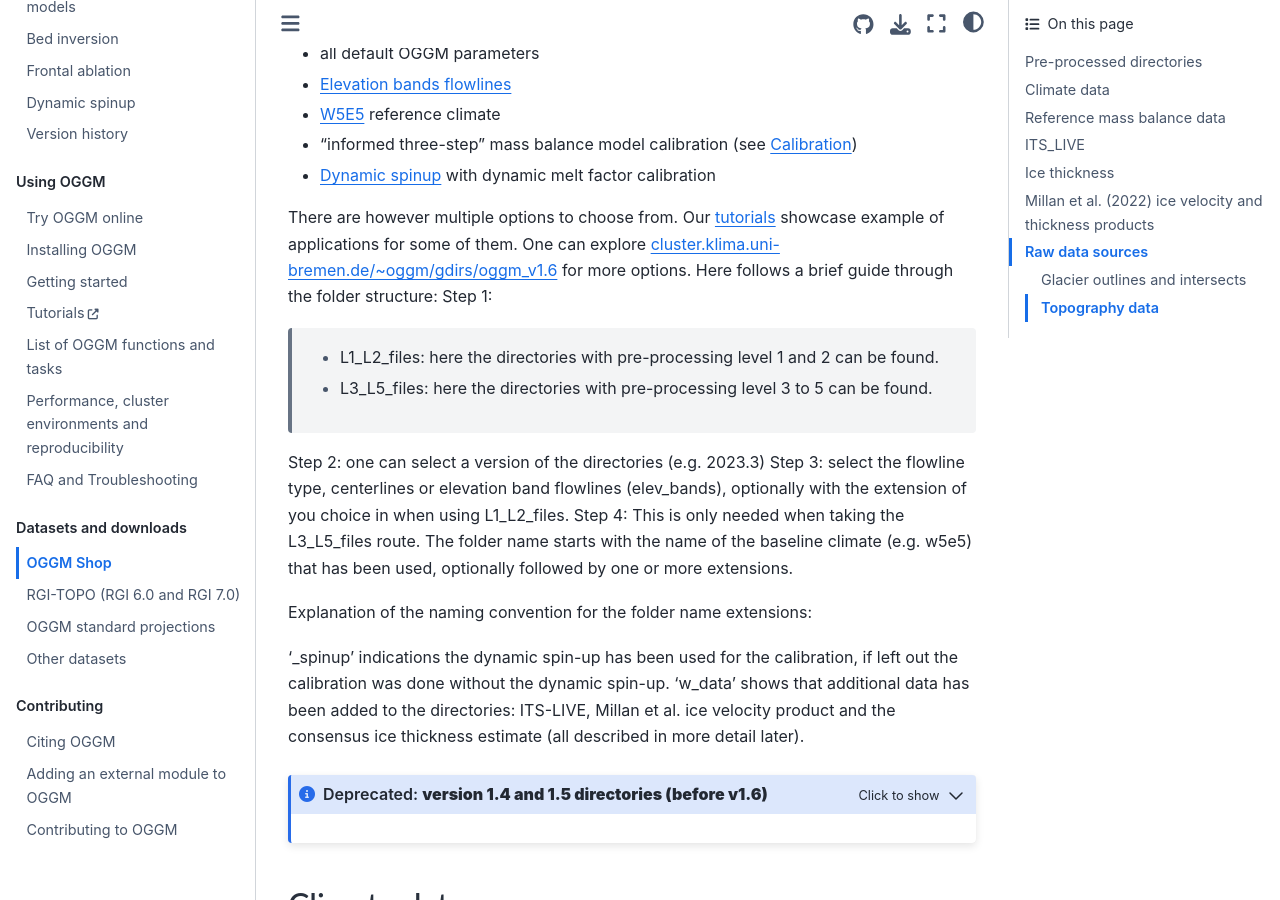
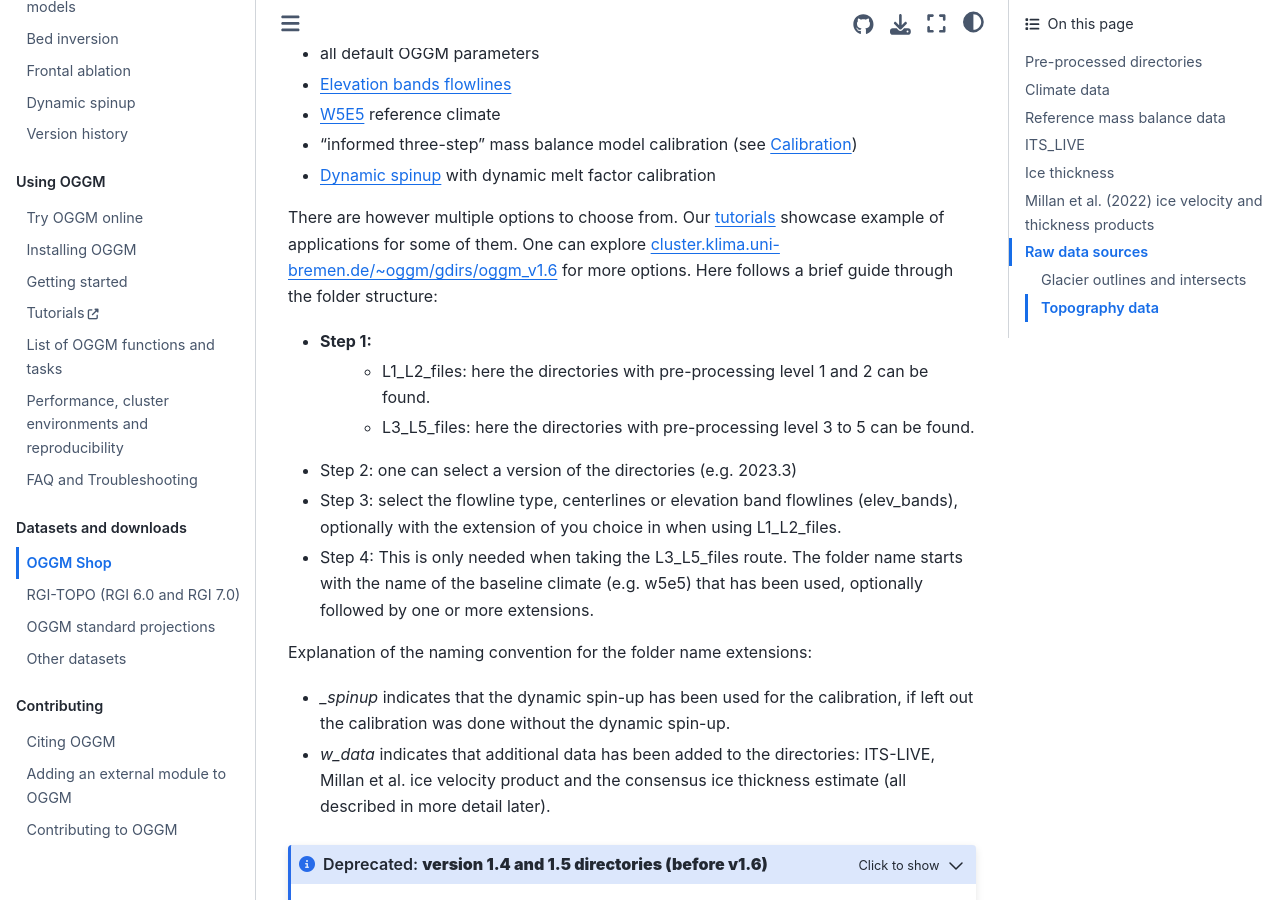
Before and after one commit to OGGM/oggm, a Sphinx documentation site: the page built from docs/shop.rst, in a window 1280 px wide and 900 px high, scrolled down 5242 px. Built offline with Sphinx 7.4.7 and the Sphinx Book theme 1.1.4, drawn with Linux system fonts in a browser that asks for light colours; the version number could not be read and is left out; some of the changed text lies outside the part shown.

Commit message:
Small add-ons

```diff
--- a/docs/shop.rst
+++ b/docs/shop.rst
@@ -23,8 +23,7 @@ the glacier directories, but details are also listed in this document).
 .. important::
 
     Don't forget to set-up or check your system (:ref:`system-settings`) before
-    downloading new data! (You'll need to
-    do this only once per computer.)
+    downloading new data! You'll need to do this only once per computer.
 
 .. _preprodir:
 
@@ -235,21 +234,18 @@ There are however multiple options to choose from. Our `tutorials <https://oggm.
 showcase example of applications for some of them. One can explore
 `cluster.klima.uni-bremen.de/~oggm/gdirs/oggm_v1.6 <https://cluster.klima.uni-bremen.de/~oggm/gdirs/oggm_v1.6>`_
 for more options. Here follows a brief guide through the folder structure:
-Step 1:
- - L1_L2_files: here the directories with pre-processing level 1 and 2 can be found.
- - L3_L5_files: here the directories with pre-processing level 3 to 5 can be found.
-Step 2: one can select a version of the directories (e.g. 2023.3)
-Step 3: select the flowline type, centerlines or elevation band flowlines (elev_bands), optionally
-with the extension of you choice in when using L1_L2_files.
-Step 4: This is only needed when taking the L3_L5_files route. The folder name starts with the name
-of the baseline climate (e.g. w5e5) that has been used, optionally followed by one or more extensions.
+
+- Step 1:
+   - L1_L2_files: here the directories with pre-processing level 1 and 2 can be found.
+   - L3_L5_files: here the directories with pre-processing level 3 to 5 can be found.
+- Step 2: one can select a version of the directories (e.g. 2023.3)
+- Step 3: select the flowline type, centerlines or elevation band flowlines (elev_bands), optionally with the extension of you choice in when using L1_L2_files.
+- Step 4: This is only needed when taking the L3_L5_files route. The folder name starts with the name of the baseline climate (e.g. w5e5) that has been used, optionally followed by one or more extensions.
 
 Explanation of the naming convention for the folder name extensions:
 
-'_spinup' indications the dynamic spin-up has been used for the calibration, if left out the calibration was done
-without the dynamic spin-up.
-'w_data' shows that additional data has been added to the directories: ITS-LIVE, Millan et al. ice
-velocity product and the consensus ice thickness estimate (all described in more detail later).
+- `_spinup` indicates that the dynamic spin-up has been used for the calibration, if left out the calibration was done without the dynamic spin-up.
+- `w_data` indicates that additional data has been added to the directories: ITS-LIVE, Millan et al. ice velocity product and the consensus ice thickness estimate (all described in more detail later).
 
 .. admonition:: Deprecated: **version 1.4 and 1.5 directories (before v1.6)**
     :class: note, dropdown
```
Also changed, not shown: other parts of docs/shop.rst (+2 -2 lines).
